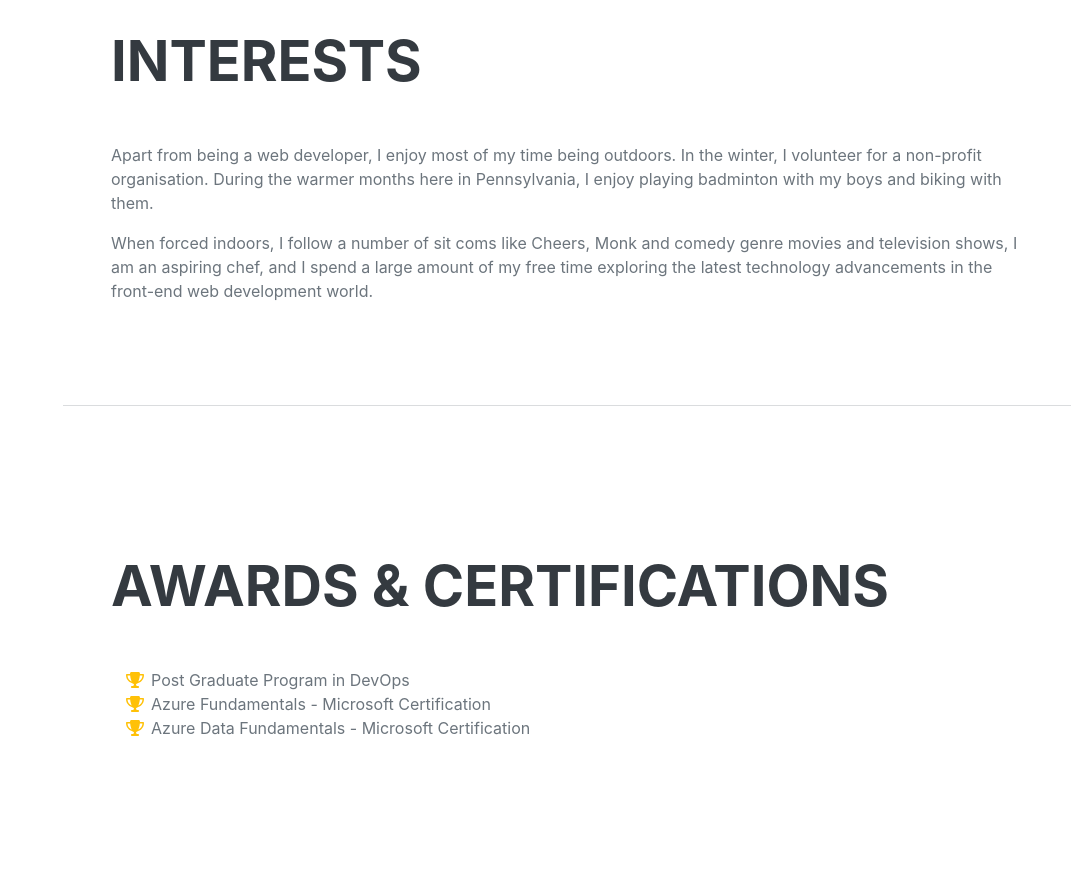
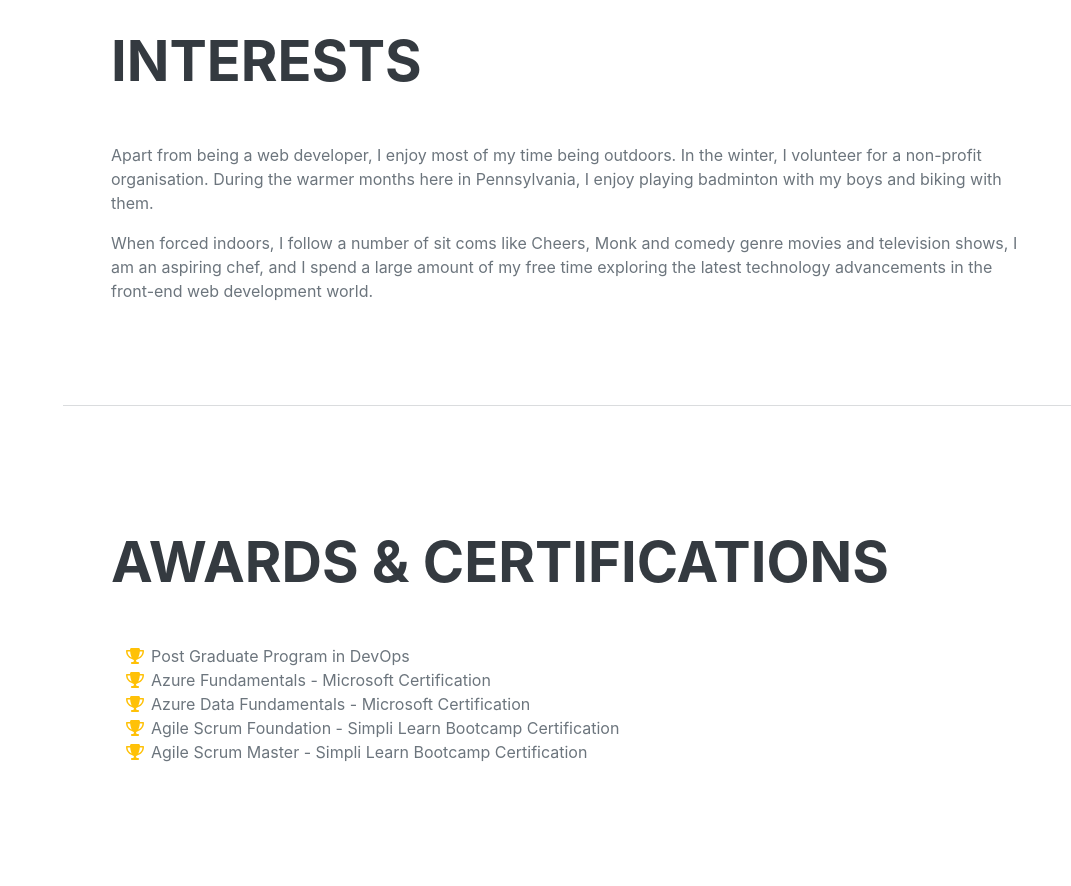
Before and after one commit to gayatpr15/Gayathri_Portfolio, a plain HTML site: page index.html in a window 1280 px wide. Shown: the part 3884-4770 px from the top of the page, without its empty margins (209-1280 px from the left). Drawn offline with nearby package versions, Linux system fonts and the light colour scheme; a web font is replaced by a local one.

Commit message:
Added certficates

```diff
--- a/index.html
+++ b/index.html
@@ -295,6 +295,14 @@
                             <span class="fa-li"><i class="fas fa-trophy text-warning"></i></span>
                             Azure Data Fundamentals - Microsoft Certification
                         </li>
+                        <li>
+                            <span class="fa-li"><i class="fas fa-trophy text-warning"></i></span>
+                            Agile Scrum Foundation - Simpli Learn Bootcamp Certification
+                        </li>
+                        <li>
+                            <span class="fa-li"><i class="fas fa-trophy text-warning"></i></span>
+                            Agile Scrum Master - Simpli Learn Bootcamp Certification
+                        </li>
                     </ul>
                 </div>
             </section>
```
